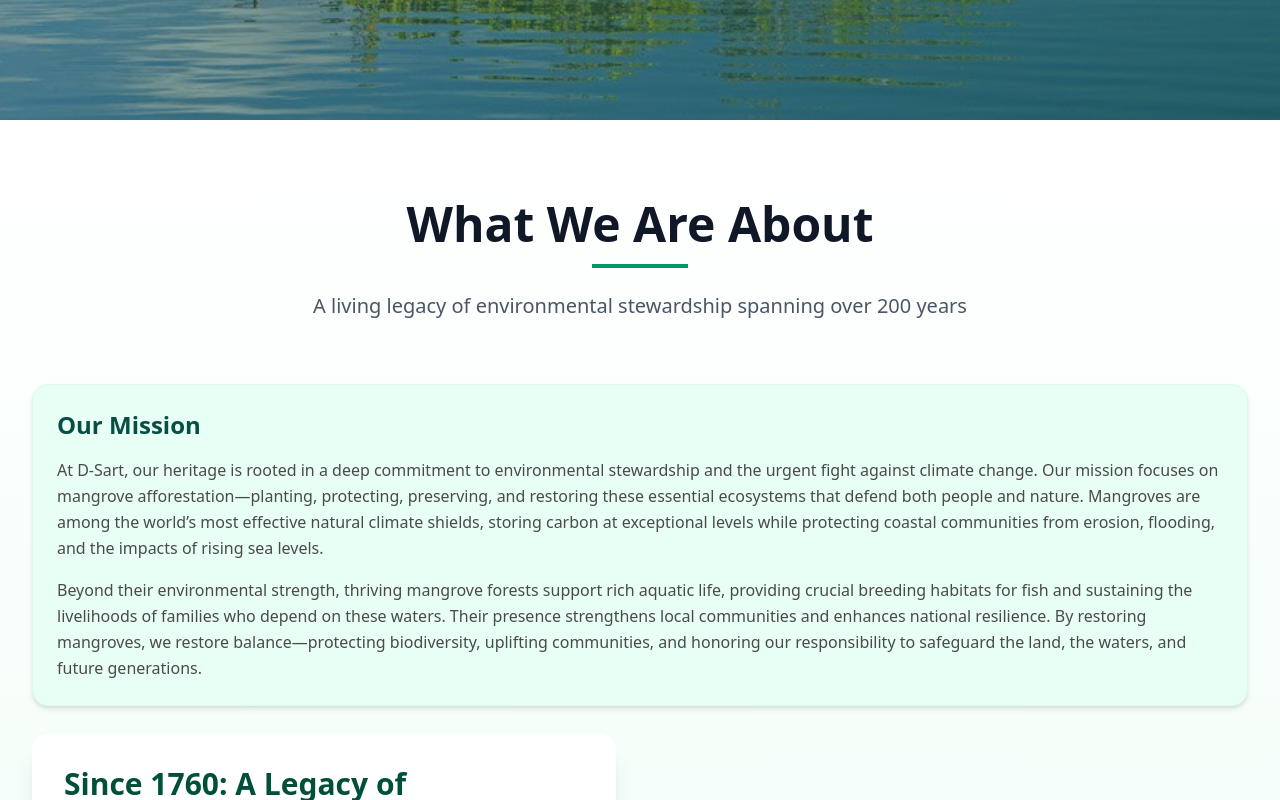
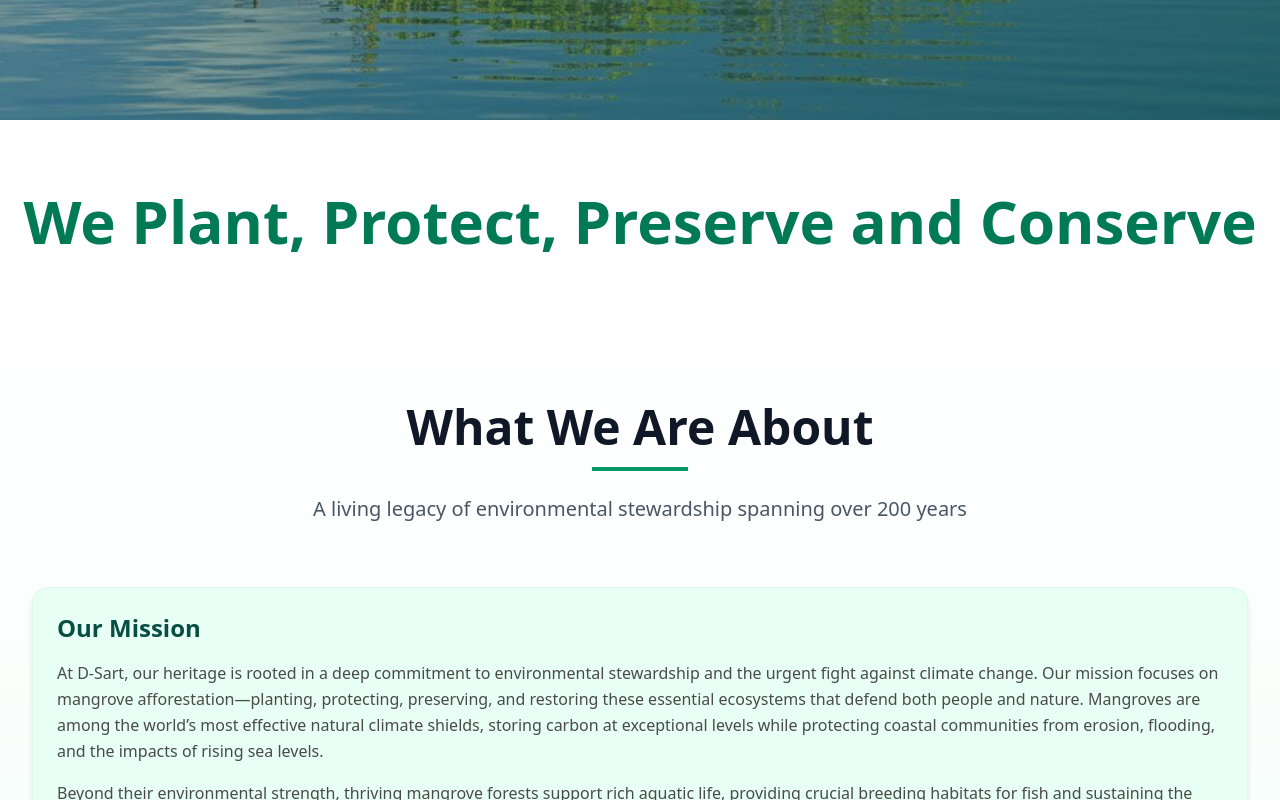
Before and after one commit to Bless2000/D-Sart-website, a React (Vite) app: page / in a window 1280 px wide. Shown: the part 680-1480 px from the top of the page. Built offline with nearby package versions, Linux system fonts and the light colour scheme.

Commit message:
Final Changes

```diff
--- a/src/App.jsx
+++ b/src/App.jsx
@@ -50,7 +50,7 @@ export default function App() {
     { name: "Agnes Tsikata", role: "CEO & Chairperson", contact: "0574860230", image: AgnesTsikataImage },
     { name: "Mr. Wisdom Yao Exe", role: "Director, Project Resource Consultant", contact: "0245964448", image: WisdomYaoExeImage },
     { name: "Dennis Amoako", role: "Management Committee Member/Finance", contact: "0209279897", image: DennisAmoakoImage },
-    { name: "Rosemary Gyasi", role: "Secretary", contact: "", image: RosemaryGyasiImage },
+    { name: "Rosemary Amoako Gyasi", role: "Secretary", contact: "", image: RosemaryGyasiImage },
     { name: "Jasper Dunya", role: "Environmental Officer", contact: "", image: JasperDunyaImage },
     { name: "Eben Westi", role: "Project Manager", contact: "", image: EbenWestiImage },
     { name: "Aloryito Hunor", role: "Project Director", contact: "", image: AloryitoHunorImage },
@@ -90,10 +90,6 @@ export default function App() {
       ]
     }
   ];
-
-  const heroStyle = {
-    backgroundImage: `url(${Mongrove2})`
-  };
 
   return (
     <div className="min-h-screen bg-white font-sans">
@@ -156,45 +152,97 @@ export default function App() {
         )}
       </nav>
 
-     {/* Hero Section */}
+
+
+      {/* Hero Section */}
+
       <section id="home" className="relative h-screen flex items-center justify-center overflow-hidden">
+
         <div className="absolute inset-0 bg-gradient-to-br from-emerald-900/10 to-teal-900/70 z-10"></div>
+
         <div className="absolute inset-0">
+
           <img src={Mongrove2} alt="Mangrove Forest" className="w-full h-full object-cover object-center" />
+
         </div>
 
+
+
         <div className="relative z-20 text-center px-4 max-w-5xl mx-auto animate-fadeIn pt-20">
+
           <h1 className="text-5xl md:text-7xl font-bold text-white mb-6">
+
             Mangrove Restoration
+
           </h1>
+
           <p className="text-2xl md:text-3xl text-green-200 mb-4 font-light">
+
             Saving Coasts, Saving Lives
+
           </p>
+
           <p className="text-xl text-white/90 mb-8 max-w-3xl mx-auto">
+
             Since 1860, preserving Ghana's coastal heritage through community-driven conservation and sustainable restoration
+
           </p>
+
           <div className="flex flex-col sm:flex-row gap-4 justify-center">
+
             <button
+
               onClick={() => scrollToSection('donate')}
+
               className="bg-emerald-600 text-white px-8 py-4 rounded-full text-lg font-semibold hover:bg-emerald-500 transition-all shadow-2xl hover:shadow-emerald-500/50 flex items-center justify-center gap-2"
+
             >
+
               <Heart className="h-5 w-5" />
+
               Support Our Cause
+
             </button>
+
             <button
+
               onClick={() => scrollToSection('about')}
+
               className="bg-white/10 backdrop-blur-sm text-white px-8 py-4 rounded-full text-lg font-semibold hover:bg-white/20 transition-all border-2 border-white/30 flex items-center justify-center gap-2"
+
             >
+
               Learn More
+
               <ChevronRight className="h-5 w-5" />
+
             </button>
+
           </div>
+
         </div>
+
       </section>
 
+
+
+      {/* New Header */}
+
+      <div className="py-16 text-center">
+
+        <h1 className="text-5xl md:text-6xl font-extrabold text-emerald-700 leading-tight">
+
+          We Plant, Protect, Preserve and Conserve
+
+        </h1>
+
+      </div>
+
+
+
       {/* About Section */}
-      <section id="about" className="py-20 bg-gradient-to-b from-white to-emerald-50">
-        <div className="max-w-7xl mx-auto px-4 sm:px-6 lg:px-8">
+
+      <section id="about" className="py-20 bg-gradient-to-b from-white to-emerald-50">        <div className="max-w-7xl mx-auto px-4 sm:px-6 lg:px-8">
           <div className="text-center mb-16">
             <h2 className="text-4xl md:text-5xl font-bold text-gray-900 mb-4">What We Are About</h2>
             <div className="w-24 h-1 bg-emerald-600 mx-auto mb-6"></div>
```
